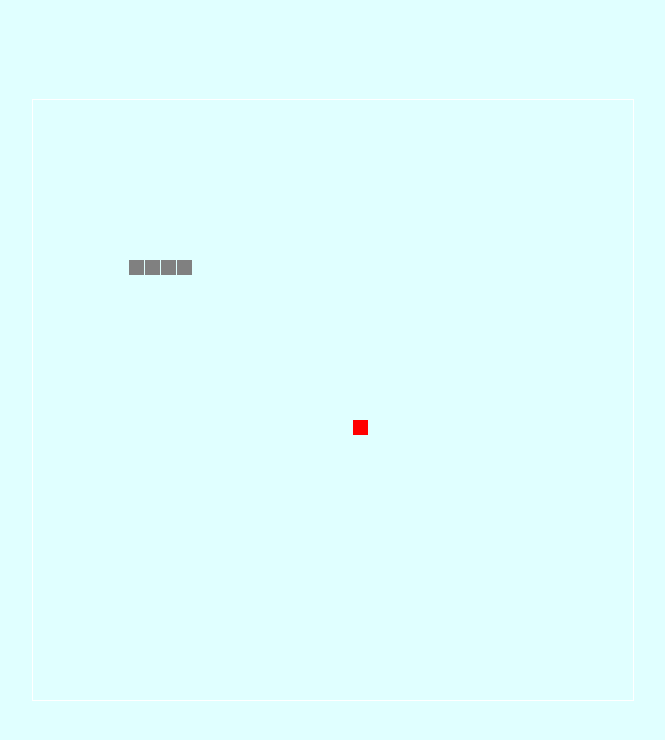
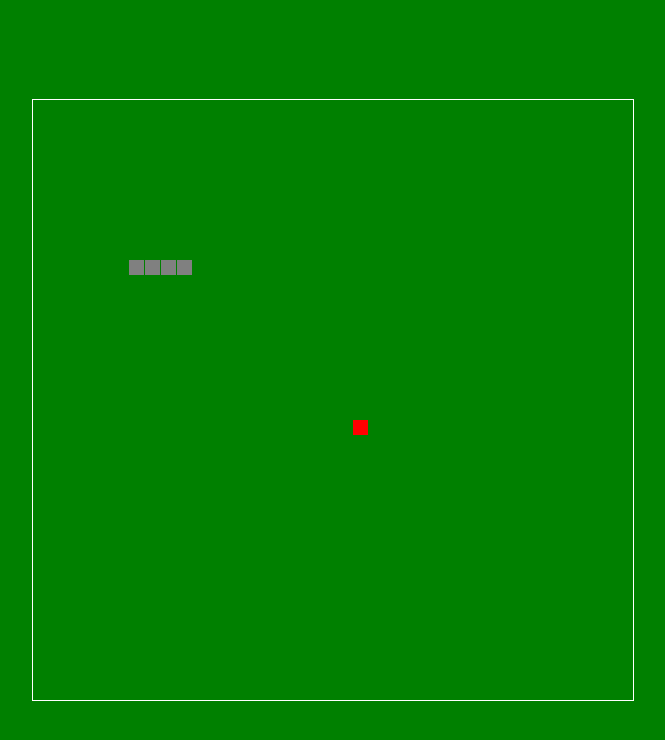
Before and after one commit to RyutinEN/ryutinen.github.io, a plain HTML site: page index.html in a window 1280 px wide. Shown: the whole page, without its empty margins (307-972 px from the left). Drawn offline with Linux system fonts and the light colour scheme.

Commit message:
Update index.html

```diff
--- a/index.html
+++ b/index.html
@@ -10,7 +10,7 @@
   }
 
   body {
-    background: LightCyan;
+    background: green;
     display: flex;
     align-items: center;
     justify-content: center;
```
